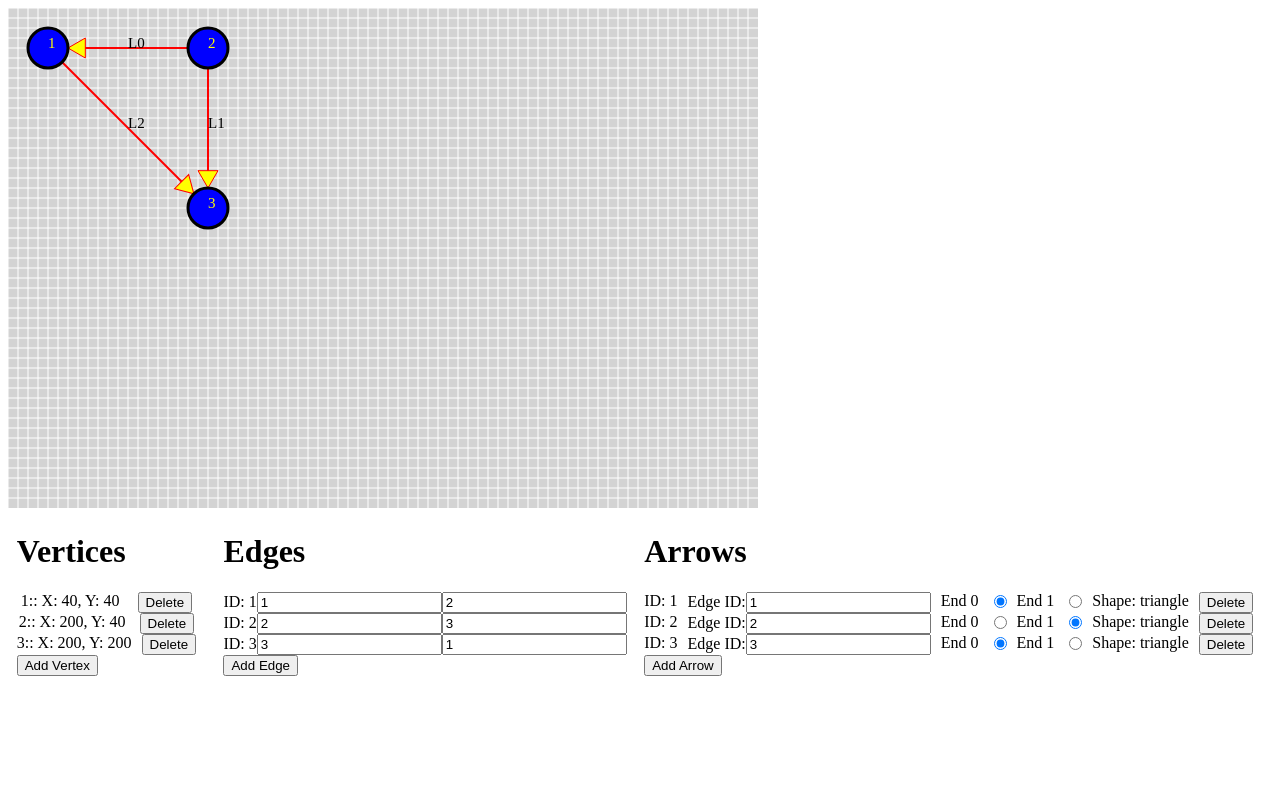
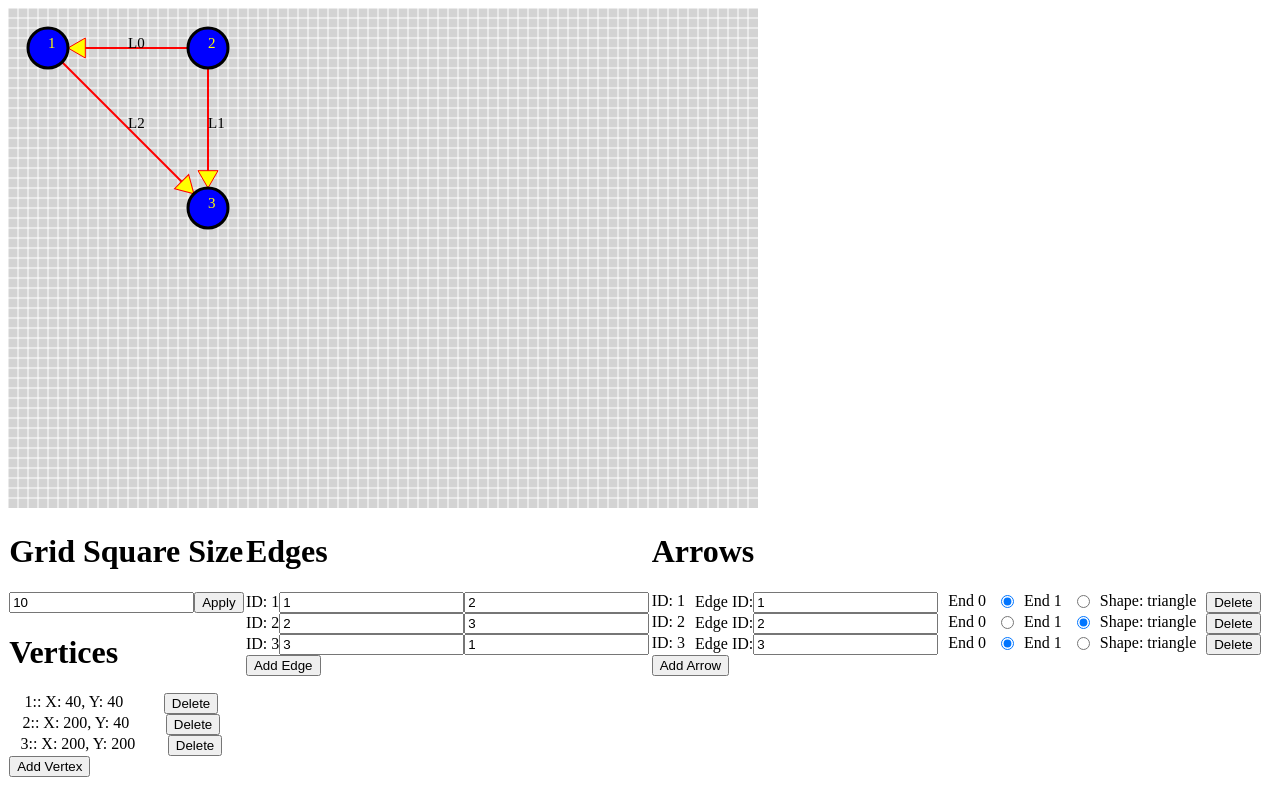
Before and after one commit to lamh85/Graph-Editor, a React app: page / in a window 1280 px wide. Built offline with nearby package versions, Linux system fonts and the light colour scheme; the HTML template or start-up script is replaced by a standard one.

Commit message:
Render grid lines editor.

```diff
--- a/src/components/App.jsx
+++ b/src/components/App.jsx
@@ -159,6 +159,7 @@ const App = props => {
   const [edges, setEdges] = useState(EDGES_SEED)
   const [isContextMenuOpen, setIsContextMenuOpen] = useState(false)
   const [contextMenuLocation, setContextMenuLocation] = useState({})
+  const [gridIncrement, setGridIncrement] = useState(10)
 
   const {
     state: vertices,
@@ -191,7 +192,7 @@ const App = props => {
             setContextMenuLocation
           })}
         >
-          <Grid width={SVG_WIDTH} height={SVG_HEIGHT} />
+          <Grid width={SVG_WIDTH} height={SVG_HEIGHT} increment={gridIncrement} />
           {
             edges.map((edge, index) => {
               return renderEdge({ edge, index, vertices, arrows })
@@ -223,6 +224,8 @@ const App = props => {
         )}
       </PositionWrapper>
       <Editor
+        gridIncrement={gridIncrement}
+        setGridIncrement={setGridIncrement}
         vertices={vertices}
         createVertex={createVertex}
         deleteVertex={deleteVertex}
--- a/src/components/Editor.jsx
+++ b/src/components/Editor.jsx
@@ -1,4 +1,4 @@
-import React from "react"
+import React, { useState } from "react"
 import styled from 'styled-components'
 
 import { ARROW_TEMPLATE, VERTEX_TEMPLATE } from '../models/polygons'
@@ -200,7 +200,19 @@ const ArrowsPanel = ({ arrows, createArrow, deleteArrow, updateArrow }) => {
   )
 }
 
+const handleGridIncrementChange = (event, setGridSizeInput) => {
+  let newValue = parseInt(event.target.value)
+
+  if (String(newValue) === 'NaN') {
+    newValue = ''
+  }
+
+  setGridSizeInput(newValue)
+}
+
 const Editor = ({
+  gridIncrement,
+  setGridIncrement,
   vertices,
   createVertex,
   deleteVertex,
@@ -211,9 +223,19 @@ const Editor = ({
   deleteArrow,
   updateArrow
 }) => {
+  const [gridSizeInput, setGridSizeInput] = useState(gridIncrement)
+
   return (
     <StyledEditor>
       <div>
+        <h1>Grid Square Size</h1>
+        <input
+          value={gridSizeInput}
+          onChange={event => handleGridIncrementChange(event, setGridSizeInput)}
+        />
+        <button onClick={() => setGridIncrement(gridSizeInput)}>
+          Apply
+        </button>
         <h1>Vertices</h1>
         {
           vertices.map((vertex, index) => {
--- a/src/components/Grid.jsx
+++ b/src/components/Grid.jsx
@@ -5,6 +5,8 @@ const StyledG = styled.g`
 `
 
 const buildIncrementedSeries = (maximum, increment) => {
+  if ( String(increment) === 'NaN' ) return []
+
   const series = [0]
   const validatedIncrement = parseInt(increment)
 
@@ -59,11 +61,12 @@ const ParallelLinesSets = ({ svgWidth, svgHeight, increment }) => {
 
 const Grid = ({
   height,
-  width
+  width,
+  increment
 }) => {
   return (
     <StyledG>
-      <ParallelLinesSets svgWidth={width} svgHeight={height} increment="10" />
+      <ParallelLinesSets svgWidth={width} svgHeight={height} increment={increment} />
     </StyledG>
   )
 }
```
